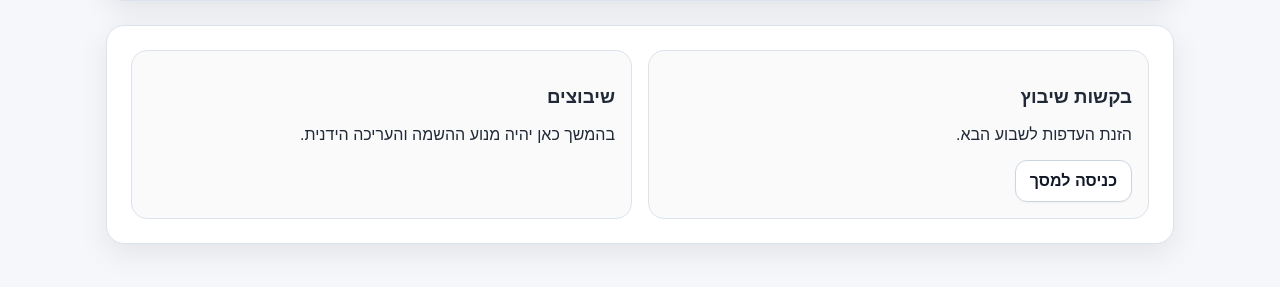
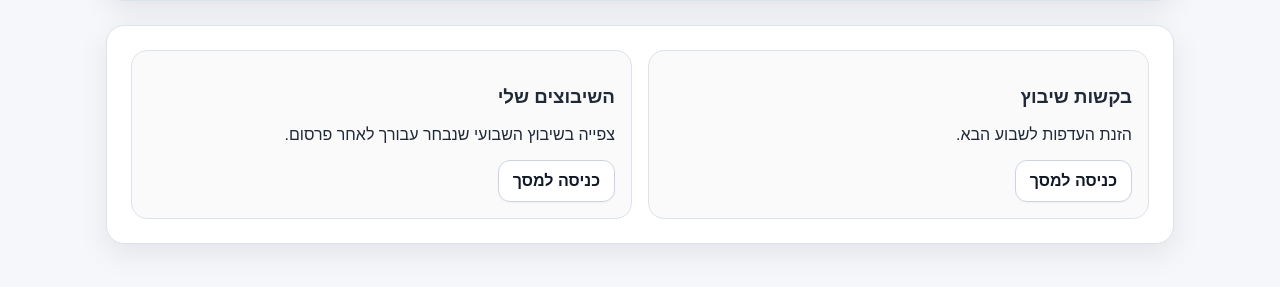
Before and after one commit to haggaikar-maker/shift-system, a FastAPI app: template app/templates/dashboard.html in a window 1280 px wide. Shown: the part 246-533 px from the top of the page. Run offline with FastAPI, Linux system fonts and the light colour scheme; the template is opened without the code that fills it, so the values that code supplies are empty.

Commit message:
Update dashboard.html

```diff
--- a/app/templates/dashboard.html
+++ b/app/templates/dashboard.html
@@ -1,5 +1,4 @@
 {% extends "base.html" %}
-
 {% block title %}דשבורד{% endblock %}
 
 {% block content %}
@@ -15,17 +14,24 @@
         <a class="button-link" href="/preferences">כניסה למסך</a>
     </div>
 
+    <div class="tile">
+        <h3>השיבוצים שלי</h3>
+        <p>צפייה בשיבוץ השבועי שנבחר עבורך לאחר פרסום.</p>
+        <a class="button-link" href="/assignments">כניסה למסך</a>
+    </div>
+
     {% if role in ['admin', 'shift_manager'] %}
     <div class="tile">
         <h3>ניהול בקשות</h3>
         <p>צפייה בכלל המשתמשים, הוספת עובדים וכניסה לכרטיס משתמש.</p>
         <a class="button-link" href="/admin/preferences">כניסה למסך</a>
     </div>
-    {% endif %}
 
     <div class="tile">
-        <h3>שיבוצים</h3>
-        <p>בהמשך כאן יהיה מנוע ההשמה והעריכה הידנית.</p>
+        <h3>ניהול שיבוצים</h3>
+        <p>הרצת האלגוריתם, עריכה ידנית ופרסום.</p>
+        <a class="button-link" href="/assignments/admin">כניסה למסך</a>
     </div>
+    {% endif %}
 </section>
 {% endblock %}
```
